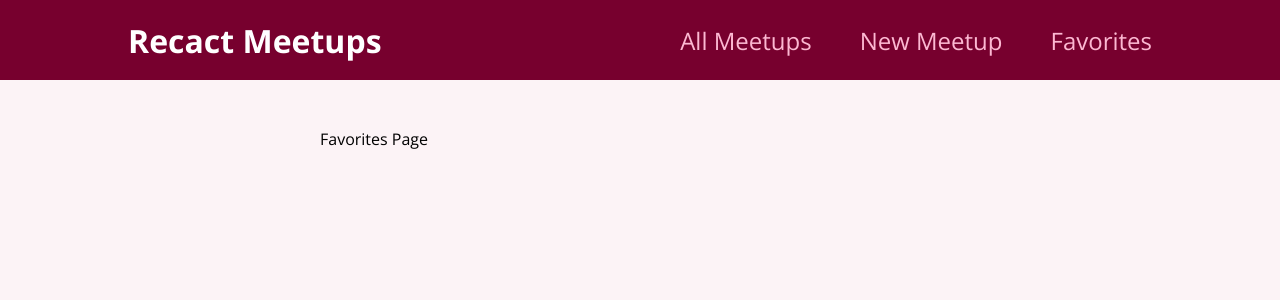
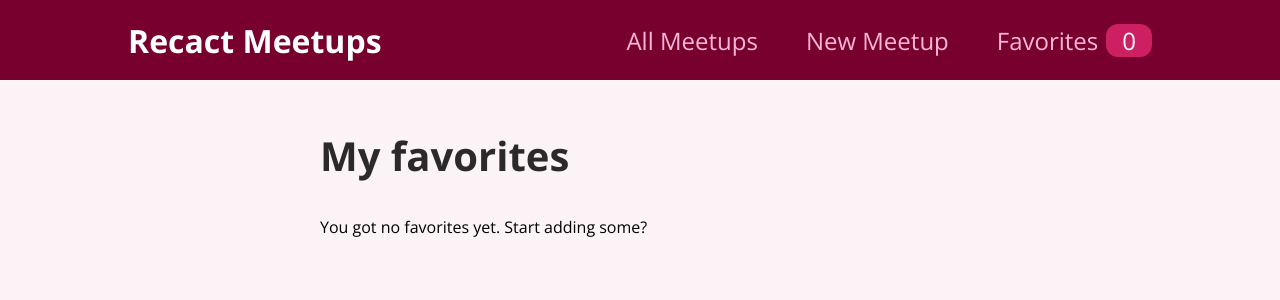
Before and after one commit to danielmishan85/React-Meetup, a React (Create React App) app in the folder my-app/: page /favorites in a window 1280 px wide. Shown: the top 300 px of the page. Built offline with nearby package versions, Linux system fonts and the light colour scheme.

Commit message:
use context in components

```diff
--- a/my-app/src/components/layout/MainNavigation.js
+++ b/my-app/src/components/layout/MainNavigation.js
@@ -1,6 +1,11 @@
+import { useContext } from 'react';
 import { Link } from 'react-router-dom';
 import classes from './MainNavigation.module.css';
+import FavoritesContext from '../../store/favorite-context';
+
 function MainNavigation() {
+  const favoritesCtx = useContext(FavoritesContext);
+
   return (
     <header className={classes.header}>
       <div className={classes.logo}>Recact Meetups</div>
@@ -13,7 +18,12 @@
             <Link to='/new-meetup'>New Meetup</Link>
           </li>
           <li>
-            <Link to='/favorites'>Favorites</Link>
+            <Link to='/favorites'>
+              Favorites
+              <span className={classes.badge}>
+                {favoritesCtx.totalFavorites}
+              </span>
+            </Link>
           </li>
         </ul>
       </nav>
--- a/my-app/src/components/meetups/MeetupItem.js
+++ b/my-app/src/components/meetups/MeetupItem.js
@@ -1,7 +1,28 @@
+import { useContext } from 'react';
+
 import Card from '../ui/Card';
 import classes from './MeetupItem.module.css';
+import FavoritesContext from '../../store/favorite-context';
 
 function MeetupItem(props) {
+  const favoritesCtx = useContext(FavoritesContext);
+
+  const itemIsFavorite = favoritesCtx.itemIsFavorite(props.id);
+
+  function toggleFavoriteStatusHandler() {
+    if (itemIsFavorite) {
+      favoritesCtx.removeFavorite(props.id);
+    } else {
+      favoritesCtx.addFavorite({
+        id: props.id,
+        title: props.title,
+        description: props.description,
+        image: props.image,
+        address: props.address,
+      });
+    }
+  }
+
   return (
     <li className={classes.item}>
       <Card>
@@ -14,7 +35,9 @@
           <p>{props.description}</p>
         </div>
         <div className={classes.actions}>
-          <button>To Favorites</button>
+          <button onClick={toggleFavoriteStatusHandler}>
+            {itemIsFavorite ? 'Remove from Favorites' : 'To Favorites'}
+          </button>
         </div>
       </Card>
     </li>
--- a/my-app/src/index.js
+++ b/my-app/src/index.js
@@ -1,13 +1,16 @@
 import React from 'react';
 import ReactDOM from 'react-dom/client';
 import { BrowserRouter } from 'react-router-dom';
+import { FavoritesContextProvider } from './store/favorite-context';
 
 import './index.css';
 import App from './App';
 
 const root = ReactDOM.createRoot(document.getElementById('root'));
 root.render(
-  <BrowserRouter>
-    <App />
-  </BrowserRouter>
+  <FavoritesContextProvider>
+    <BrowserRouter>
+      <App />
+    </BrowserRouter>
+  </FavoritesContextProvider>
 );
--- a/my-app/src/pages/Favorites.js
+++ b/my-app/src/pages/Favorites.js
@@ -1,5 +1,23 @@
+import { useContext } from 'react';
+import FavoritesContext from '../store/favorite-context';
+import MeetupList from '../components/meetups/MeetupList';
+
 function FavoritesPage() {
-  return <div>Favorites Page</div>;
+  const favoritesCtx = useContext(FavoritesContext);
+
+  let content;
+  if (favoritesCtx.totalFavorites === 0) {
+    content = <p>You got no favorites yet. Start adding some?</p>;
+  } else {
+    content = <MeetupList meetups={favoritesCtx.favorites} />;
+  }
+
+  return (
+    <section>
+      <h1>My favorites</h1>
+      {content}
+    </section>
+  );
 }
 
 export default FavoritesPage;
--- /dev/null
+++ b/my-app/src/store/favorite-context.js
@@ -0,0 +1,43 @@
+import { createContext, useState } from 'react';
+
+const FavoritesContext = createContext({
+  favorites: [],
+  totalFavorites: 0,
+  addFavorite: (fvoriteMeetup) => {},
+  removeFavorite: (meetupId) => {},
+  itemIsFavorite: (meetupId) => {},
+});
+
+export function FavoritesContextProvider(props) {
+  const [userFavorites, setUserFavorites] = useState([]);
+
+  function addFavoriteHandler(favoriteMeetup) {
+    setUserFavorites((prevUserFavorites) => {
+      return prevUserFavorites.concat(favoriteMeetup);
+    });
+  }
+  function removeFavoriteHandler(meetupId) {
+    setUserFavorites((prevUserFavorites) => {
+      return prevUserFavorites.filter((meetup) => meetup.id !== meetupId);
+    });
+  }
+  function itemIsFavoriteHandler(meetupId) {
+    return userFavorites.some((meetup) => meetup.id === meetupId);
+  }
+
+  const context = {
+    favorites: userFavorites,
+    totalFavorites: userFavorites.length,
+    addFavorite: addFavoriteHandler,
+    removeFavorite: removeFavoriteHandler,
+    itemIsFavorite: itemIsFavoriteHandler,
+  };
+
+  return (
+    <FavoritesContext.Provider value={context}>
+      {props.children}
+    </FavoritesContext.Provider>
+  );
+}
+
+export default FavoritesContext;
```
